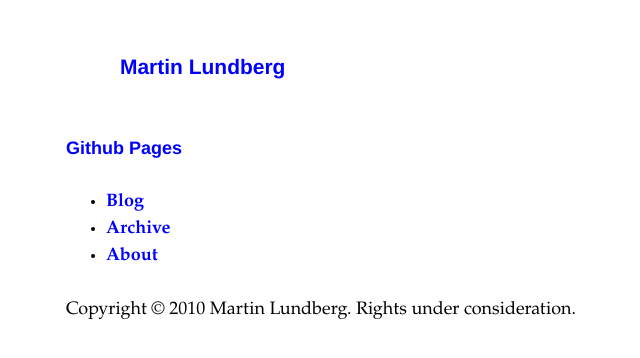
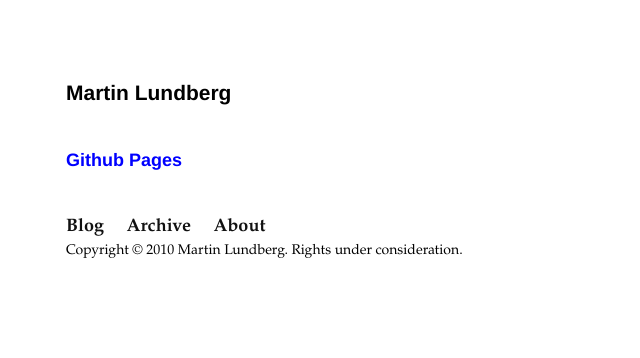
Before and after one commit to marlun/marlun.github.com, a Jekyll site: the page built from index.html, in a window 1280 px wide. Shown: the top 358 px of the page, without its empty margins (224-864 px from the left). Built offline with Jekyll 4.4.1, drawn with Linux system fonts in a browser that asks for light colours.

Commit message:
Made some style changes.

```diff
--- a/css/style.css
+++ b/css/style.css
@@ -7,9 +7,15 @@ h3 { font-size: 1em; line-height: 1.5em; margin: 1.5em 0; }
 p { margin: 1.5em 0; }
 a { text-decoration: none; font-weight: bold; color: blue; } img { border: 0; }
 
-#wrapper { width: 700px; margin: 0 auto; }
+#wrapper { width: 700px; margin: 80px auto; }
 
-#home { margin: 2.572em; }
+#home { margin: 0 0 40px 0; }
+#home a { color: #000; }
+
+#menu { margin: 40px 0 0 0; padding: 0; }
+#menu li { display: inline; margin-right: 1em; }
+#menu a { color: #111; }
+#copyright { margin: 0; font-size: 14px; }
 
 #latest { margin: 1.5em 0; padding: 0; font-family: Helvetica, Arial, sans-serif; list-style: none; }
 #latest a { font-weight: normal; }
```
